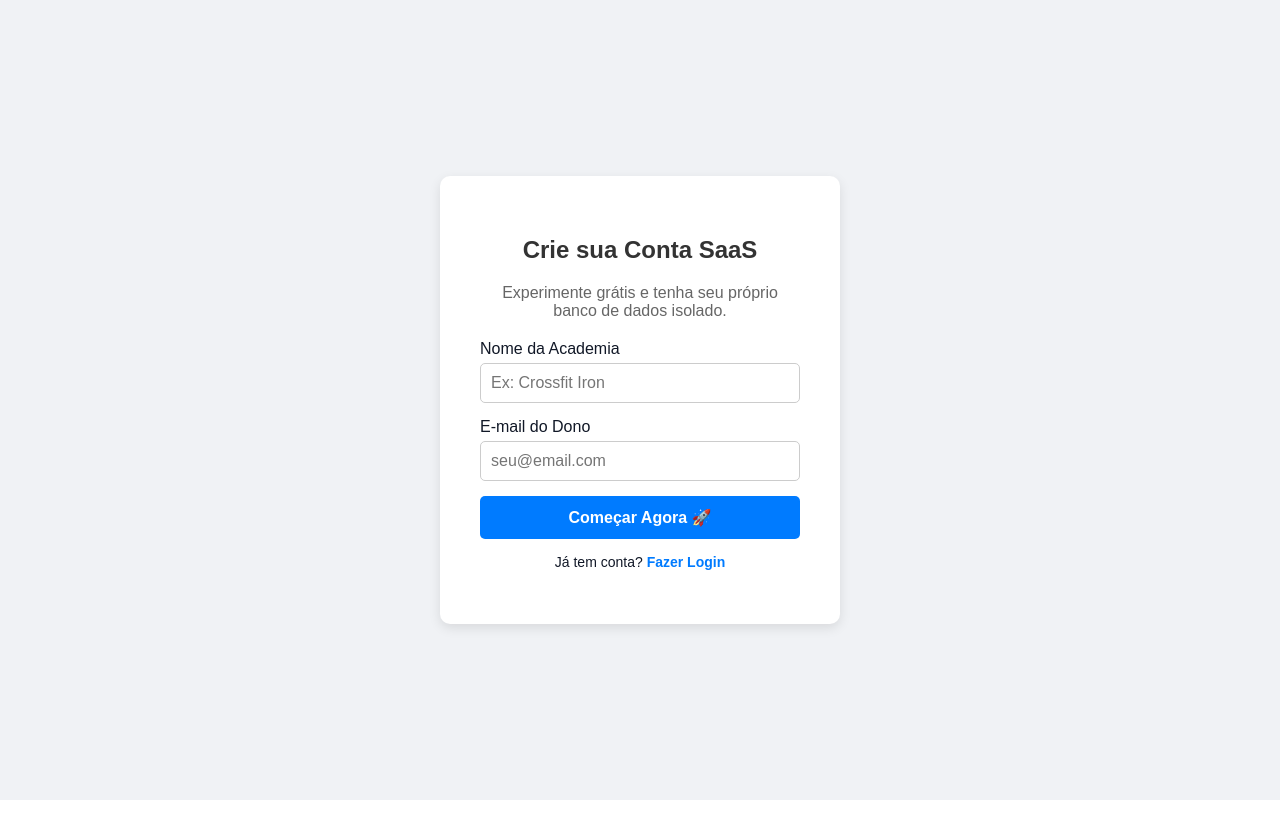
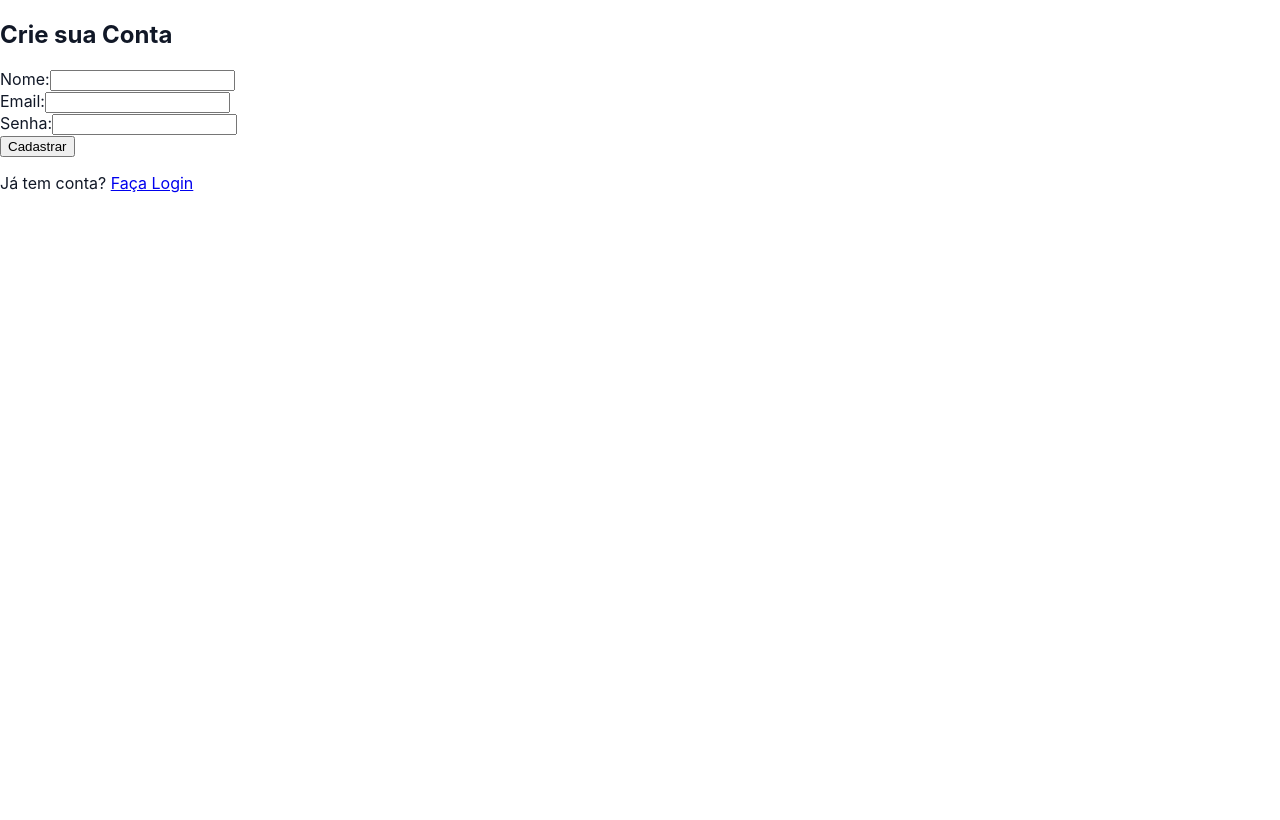
Before and after one commit to panucciGabriel/saas-fitness-frontend, a React (Vite) app: page /register in a window 1280 px wide. Built offline with nearby package versions, Linux system fonts and the light colour scheme; no server answers.

Commit message:
Correção: Trocando localhost por api service

```diff
--- a/src/pages/Login.jsx
+++ b/src/pages/Login.jsx
@@ -1,113 +1,80 @@
-import { useState } from 'react'
-import axios from 'axios'
-import { useNavigate } from 'react-router-dom'
+import { useState } from 'react';
+import { useNavigate } from 'react-router-dom';
+import api from '../services/api'; // Sempre importe o api
 
-function Login() {
-  const [email, setEmail] = useState('')
-  const [password, setPassword] = useState('')
-  const [loading, setLoading] = useState(false)
-  const navigate = useNavigate()
+export default function Login() {
+    const [formData, setFormData] = useState({
+        email: '',
+        password: ''
+    });
 
-  const handleLogin = async (e) => {
-    e.preventDefault()
-    setLoading(true)
+    const [error, setError] = useState('');
+    const [loading, setLoading] = useState(false);
+    const navigate = useNavigate();
+
+    function handleChange(e) {
+        setFormData({ ...formData, [e.target.name]: e.target.value });
+    }
+
+    async function handleSubmit(e) {
+        e.preventDefault();
+        setError('');
+        setLoading(true);
 
         try {
-      // 1. Faz a chamada ao Java
-      const response = await axios.post('http://localhost:8080/auth/login', {
-        email: email,
-        password: password
-      })
+            // AQUI TAMBÉM: Usando api.post
+            const response = await api.post('/auth/login', formData);
 
-      // 2. Extrai o token
-      const token = response.data.token
+            console.log('Login sucesso:', response.data);
 
-      // 3. Salva no navegador (Token + Email para o contexto do Tenant)
-      localStorage.setItem('token', token)
-      localStorage.setItem('userEmail', email)
+            // Salva o token (se seu backend retornar um token JWT)
+            if (response.data.token) {
+                localStorage.setItem('token', response.data.token);
+            }
 
-      // 4. Redireciona para o Dashboard
-      navigate('/dashboard')
-
-    } catch (error) {
-      console.error(error)
-      alert('Erro no login! Verifique se o e-mail e a senha estão corretos.')
+            navigate('/dashboard'); // Redireciona para a área logada
+        } catch (err) {
+            console.error('Erro no login:', err);
+            const msg = err.response?.data?.message || 'Email ou senha inválidos.';
+            setError(msg);
         } finally {
-      setLoading(false)
+            setLoading(false);
         }
     }
 
     return (
-    <div style={styles.container}>
-      <div style={styles.card}>
-        <h2 style={{ textAlign: 'center', color: '#333', marginBottom: '10px' }}>🔐 Acesso ao SaaS</h2>
-        <p style={{ textAlign: 'center', color: '#666', marginBottom: '30px' }}>
-          Entre para gerenciar sua academia.
-        </p>
+        <div className="login-container">
+            <h2>Acesse sua Conta</h2>
+            {error && <p style={{ color: 'red' }}>{error}</p>}
 
-        <form onSubmit={handleLogin} style={styles.form}>
-          <div style={styles.inputGroup}>
-            <label style={styles.label}>E-mail</label>
+            <form onSubmit={handleSubmit}>
+                <div>
+                    <label>Email:</label>
                     <input
                         type="email"
-              placeholder="ex: dono@iron.com"
-              value={email}
-              onChange={(e) => setEmail(e.target.value)}
+                        name="email"
+                        value={formData.email}
+                        onChange={handleChange}
                         required
-              style={styles.input}
+                    />
+                </div>
+                <div>
+                    <label>Senha:</label>
+                    <input
+                        type="password"
+                        name="password"
+                        value={formData.password}
+                        onChange={handleChange}
+                        required
                     />
                 </div>
 
-          <div style={styles.inputGroup}>
-            <label style={styles.label}>Senha</label>
-            <input
-              type="password"
-              placeholder="Sua senha secreta"
-              value={password}
-              onChange={(e) => setPassword(e.target.value)}
-              required
-              style={styles.input}
-            />
-          </div>
-
-          <button type="submit" style={styles.button} disabled={loading}>
-            {loading ? 'Entrando...' : 'Entrar no Sistema'}
+                <button type="submit" disabled={loading}>
+                    {loading ? 'Entrando...' : 'Entrar'}
                 </button>
             </form>
 
-        <p style={{ textAlign: 'center', marginTop: '20px', fontSize: '14px', color: '#666' }}>
-          Ainda não é cliente?{' '}
-          <span onClick={() => navigate('/register')} style={styles.link}>
-            Crie sua conta grátis
-          </span>
-        </p>
+            <p>Não tem conta? <a href="/register">Cadastre-se</a></p>
         </div>
-    </div>
-  )
+    );
 }
-
-// Estilos CSS-in-JS para manter a consistência com a tela de Registro
-const styles = {
-  container: {
-    display: 'flex', justifyContent: 'center', alignItems: 'center',
-    height: '100vh', backgroundColor: '#f0f2f5', fontFamily: 'Arial, sans-serif'
-  },
-  card: {
-    backgroundColor: 'white', padding: '40px', borderRadius: '10px',
-    boxShadow: '0 4px 12px rgba(0,0,0,0.1)', width: '100%', maxWidth: '400px'
-  },
-  form: { display: 'flex', flexDirection: 'column', gap: '20px' },
-  inputGroup: { display: 'flex', flexDirection: 'column', gap: '8px' },
-  label: { fontSize: '14px', fontWeight: 'bold', color: '#555' },
-  input: {
-    padding: '12px', borderRadius: '5px', border: '1px solid #ddd', fontSize: '16px', outline: 'none'
-  },
-  button: {
-    padding: '12px', backgroundColor: '#007bff', color: 'white', border: 'none',
-    borderRadius: '5px', fontSize: '16px', cursor: 'pointer', fontWeight: 'bold',
-    transition: 'background 0.3s', marginTop: '10px'
-  },
-  link: { color: '#007bff', cursor: 'pointer', fontWeight: 'bold', textDecoration: 'none' }
-}
-
-export default Login
--- a/src/pages/Register.jsx
+++ b/src/pages/Register.jsx
@@ -1,100 +1,93 @@
-import { useState } from 'react'
-import axios from 'axios'
-import { useNavigate } from 'react-router-dom'
+import { useState } from 'react';
+import { useNavigate } from 'react-router-dom';
+import api from '../services/api'; // IMPORTANTE: Importando nosso arquivo configurado
 
-function Register() {
-  const [name, setName] = useState('')
-  const [email, setEmail] = useState('')
-  const [loading, setLoading] = useState(false)
-  const navigate = useNavigate()
+export default function Register() {
+    // Ajuste os campos conforme o seu Backend espera (ex: name, email, password, role)
+    const [formData, setFormData] = useState({
+        name: '',
+        email: '',
+        password: '',
+        role: 'STUDENT' // Exemplo: Valor padrão se seu back exigir
+    });
 
-  const handleRegister = async (e) => {
-    e.preventDefault()
-    setLoading(true)
+    const [error, setError] = useState('');
+    const [loading, setLoading] = useState(false);
+    const navigate = useNavigate();
+
+    function handleChange(e) {
+        setFormData({ ...formData, [e.target.name]: e.target.value });
+    }
+
+    async function handleSubmit(e) {
+        e.preventDefault();
+        setError('');
+        setLoading(true);
 
         try {
-      await axios.post('http://localhost:8080/auth/register', {
-        name: name,
-        email: email
-      })
+            // AQUI ESTAVA O ERRO!
+            // Antes: await axios.post('http://localhost:8080/auth/register', ...)
+            // Agora: O 'api' já sabe o endereço da Vercel ou do Localhost sozinho.
+            const response = await api.post('/auth/register', formData);
 
-      alert('🚀 Academia criada com sucesso! Faça login com seu e-mail.')
-      navigate('/')
-
-    } catch (error) {
-      console.error(error)
-      alert('Erro ao criar conta. Verifique se o backend está rodando.')
+            console.log('Sucesso:', response.data);
+            alert('Cadastro realizado com sucesso!');
+            navigate('/login'); // Redireciona para login
+        } catch (err) {
+            console.error('Erro no registro:', err);
+            // Tenta pegar a mensagem de erro do backend ou usa uma genérica
+            const msg = err.response?.data?.message || 'Erro ao conectar com o servidor.';
+            setError(msg);
         } finally {
-      setLoading(false)
+            setLoading(false);
         }
     }
 
     return (
-    <div style={styles.container}>
-      <div style={styles.card}>
-        <h2 style={{ textAlign: 'center', color: '#333' }}>Crie sua Conta SaaS</h2>
-        <p style={{ textAlign: 'center', color: '#666', marginBottom: '20px' }}>
-          Experimente grátis e tenha seu próprio banco de dados isolado.
-        </p>
+        <div className="register-container">
+            <h2>Crie sua Conta</h2>
+            {error && <p style={{ color: 'red' }}>{error}</p>}
 
-        <form onSubmit={handleRegister} style={styles.form}>
-          <div style={styles.inputGroup}>
-            <label>Nome da Academia</label>
+            <form onSubmit={handleSubmit}>
+                <div>
+                    <label>Nome:</label>
                     <input
                         type="text"
-              placeholder="Ex: Crossfit Iron"
-              value={name}
-              onChange={e => setName(e.target.value)}
+                        name="name"
+                        value={formData.name}
+                        onChange={handleChange}
                         required
-              style={styles.input}
+                    />
+                </div>
+                <div>
+                    <label>Email:</label>
+                    <input
+                        type="email"
+                        name="email"
+                        value={formData.email}
+                        onChange={handleChange}
+                        required
+                    />
+                </div>
+                <div>
+                    <label>Senha:</label>
+                    <input
+                        type="password"
+                        name="password"
+                        value={formData.password}
+                        onChange={handleChange}
+                        required
                     />
                 </div>
 
-          <div style={styles.inputGroup}>
-            <label>E-mail do Dono</label>
-            <input
-              type="email"
-              placeholder="seu@email.com"
-              value={email}
-              onChange={e => setEmail(e.target.value)}
-              required
-              style={styles.input}
-            />
-          </div>
+                {/* Se tiver campo de Perfil/Role, adicione aqui */}
 
-          <button type="submit" style={styles.button} disabled={loading}>
-            {loading ? 'Criando ambiente...' : 'Começar Agora 🚀'}
+                <button type="submit" disabled={loading}>
+                    {loading ? 'Carregando...' : 'Cadastrar'}
                 </button>
             </form>
 
-        <p style={{ textAlign: 'center', marginTop: '15px', fontSize: '14px' }}>
-          Já tem conta? <span onClick={() => navigate('/')} style={styles.link}>Fazer Login</span>
-        </p>
+            <p>Já tem conta? <a href="/login">Faça Login</a></p>
         </div>
-    </div>
-  )
+    );
 }
-
-const styles = {
-  container: {
-    display: 'flex', justifyContent: 'center', alignItems: 'center',
-    height: '100vh', backgroundColor: '#f0f2f5', fontFamily: 'Arial, sans-serif'
-  },
-  card: {
-    backgroundColor: 'white', padding: '40px', borderRadius: '10px',
-    boxShadow: '0 4px 12px rgba(0,0,0,0.1)', width: '100%', maxWidth: '400px'
-  },
-  form: { display: 'flex', flexDirection: 'column', gap: '15px' },
-  inputGroup: { display: 'flex', flexDirection: 'column', gap: '5px' },
-  input: {
-    padding: '10px', borderRadius: '5px', border: '1px solid #ccc', fontSize: '16px'
-  },
-  button: {
-    padding: '12px', backgroundColor: '#007bff', color: 'white', border: 'none',
-    borderRadius: '5px', fontSize: '16px', cursor: 'pointer', fontWeight: 'bold',
-    transition: 'background 0.3s'
-  },
-  link: { color: '#007bff', cursor: 'pointer', fontWeight: 'bold' }
-}
-
-export default Register
```
Also changed, not shown: src/services/api.js (+16 -3 lines). Lines whose indentation alone changed are shown as unchanged.
